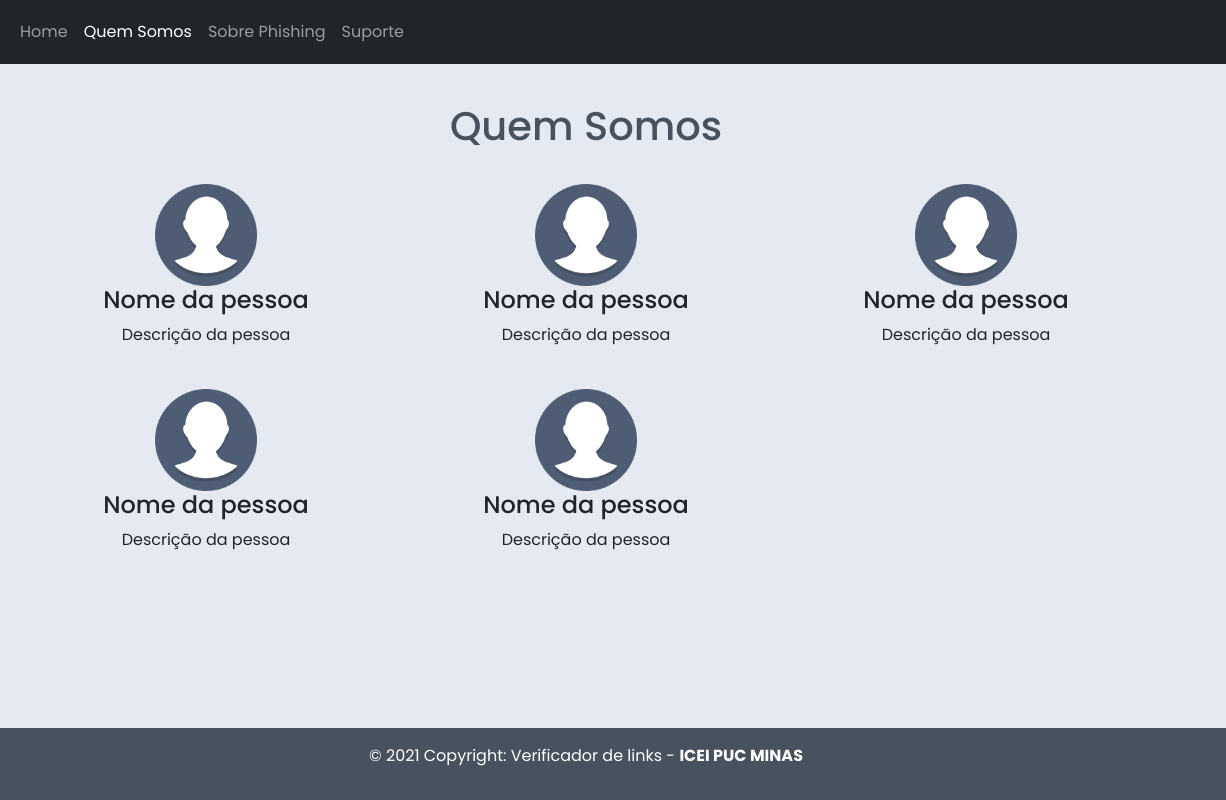
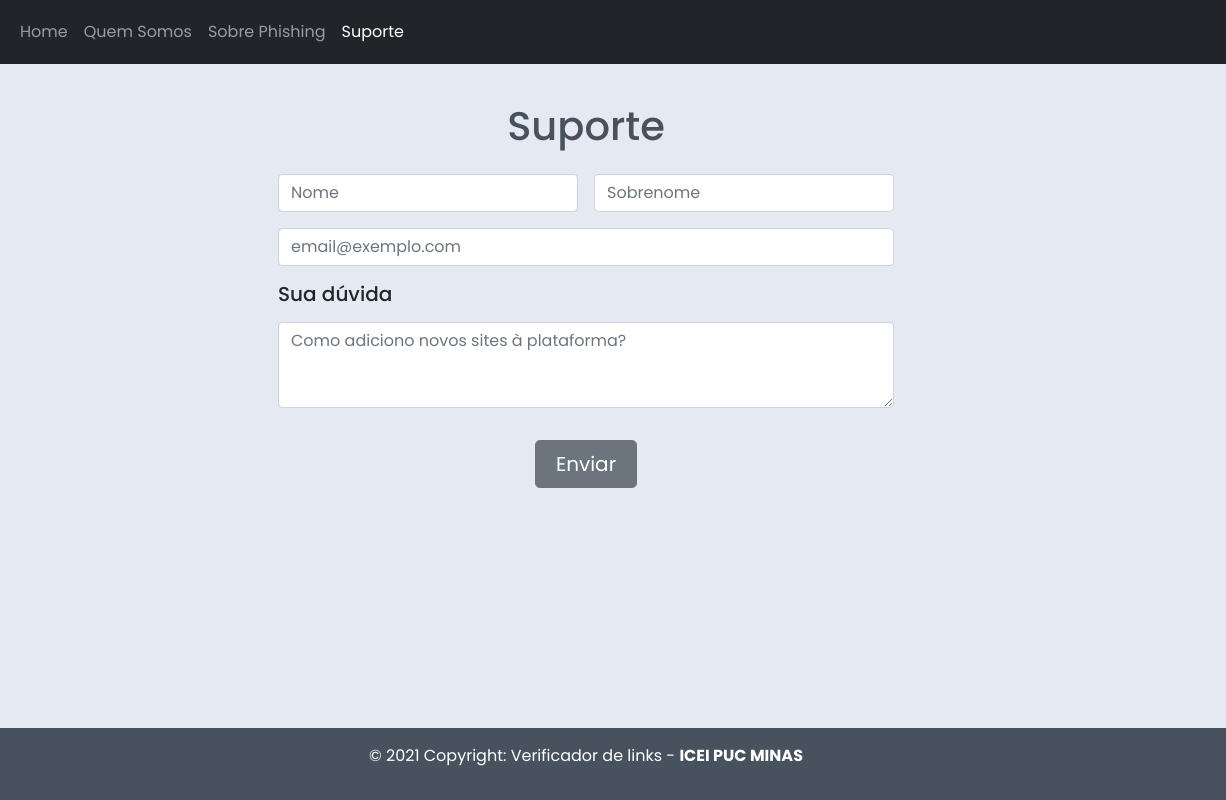
Before and after one commit to ICEI-PUC-Minas-PMGCC-TI/tiaw-pmg-cc-m-20211-08-phishing-1, a plain HTML site: page Codigo/suporte.html in a window 1280 px wide. Shown: the full height of the page, 54-1280 px from the left. Drawn offline with nearby package versions, Linux system fonts and the light colour scheme.

Commit message:
updated files

```diff
--- a/Codigo/suporte.html
+++ b/Codigo/suporte.html
@@ -32,13 +32,13 @@
                             <a class="nav-link" aria-current="page" href="index.html">Home</a>
                         </li>
                         <li class="nav-item">
-                            <a class="nav-link active" href="quemsomos.html">Quem Somos</a>
+                            <a class="nav-link" href="quemsomos.html">Quem Somos</a>
                         </li>
                         <li class="nav-item">
                             <a class="nav-link" href="sobre.html">Sobre Phishing</a>
                         </li>
                         <li class="nav-item">
-                            <a class="nav-link" href="#">Suporte</a>
+                            <a class="nav-link active" href="suporte.html">Suporte</a>
                         </li>
                     </ul>
                 </div>
@@ -48,40 +48,35 @@
     <main>
         <div class="container">
             <div class="row">
-                <h1 style="margin-top: 3vw;">Quem Somos</h1>
+                <h1 style="margin-top: 3vw;">Suporte</h1>
             </div>
         </div>
-        <div class="container">
-            <div class="row" >
-                <div class="col-4" style="margin-top: 2vw; text-align: center;">
-                    <img style="height: auto; width: 8vw; margin: auto;" src="imagens/profile.png" alt="profile">
-                    <h4>Nome da pessoa</h4>
-                    <p>Descrição da pessoa</p>
+        <div class="container" style="max-width: 50vw; margin-top: 2vh;">
+            <div class="row g-3">
+                <div class="col-6">
+                    <input type="text" class="form-control" placeholder="Nome" aria-label="Primeiro nome">
                 </div>
-                <div class="col-4" style="margin-top: 2vw; text-align: center;">
-                    <img style="height: auto; width: 8vw; margin: auto;" src="imagens/profile.png" alt="profile">
-                    <h4>Nome da pessoa</h4>
-                    <p>Descrição da pessoa</p>
-                </div>
-                <div class="col-4" style="margin-top: 2vw; text-align: center;">
-                    <img style="height: auto; width: 8vw; margin: auto;" src="imagens/profile.png" alt="profile">
-                    <h4>Nome da pessoa</h4>
-                    <p>Descrição da pessoa</p>
+                <div class="col-6">
+                    <input type="text" class="form-control" placeholder="Sobrenome" aria-label="Last name">
                 </div>
             </div>
-        </div>
-        <div class="container">
-            <div class="row" >
-                <div class="col-4" style="margin-top: 2vw; text-align: center;">
-                    <img style="height: auto; width: 8vw; margin: auto;" src="imagens/profile.png" alt="profile">
-                    <h4>Nome da pessoa</h4>
-                    <p>Descrição da pessoa</p>
+            <div class="row" style="margin-top: 2vh;">
+                <div class="col-12">
+                    <div class="mb-3">
+                        <input type="email" class="form-control" id="exampleFormControlInput1"
+                            placeholder="email@exemplo.com">
+                    </div>
+                    <div class="mb-3">
+                        <label for="exampleFormControlTextarea1" class="form-label">
+                            <h5>Sua dúvida</h5>
+                        </label>
+                        <textarea class="form-control" id="exampleFormControlTextarea1"
+                            placeholder="Como adiciono novos sites à plataforma?" rows="3"></textarea>
+                    </div>
                 </div>
-                <div class="col-4" style="margin-top: 2vw; text-align: center;">
-                    <img style="height: auto; width: 8vw; margin: auto;" src="imagens/profile.png" alt="profile">
-                    <h4>Nome da pessoa</h4>
-                    <p>Descrição da pessoa</p>
-                </div>
+            </div>
+            <div class="d-grid gap-2 col-2 mx-auto">
+                <button type="button" class="btn btn-secondary btn-lg" style="margin-top: 1rem;">Enviar</button>
             </div>
         </div>
     </main>
```
Also changed, not shown: Codigo/index.html (+1 -1 lines), Codigo/quemsomos.html (+2 -2 lines), Codigo/sobre.html (+1 -1 lines).
